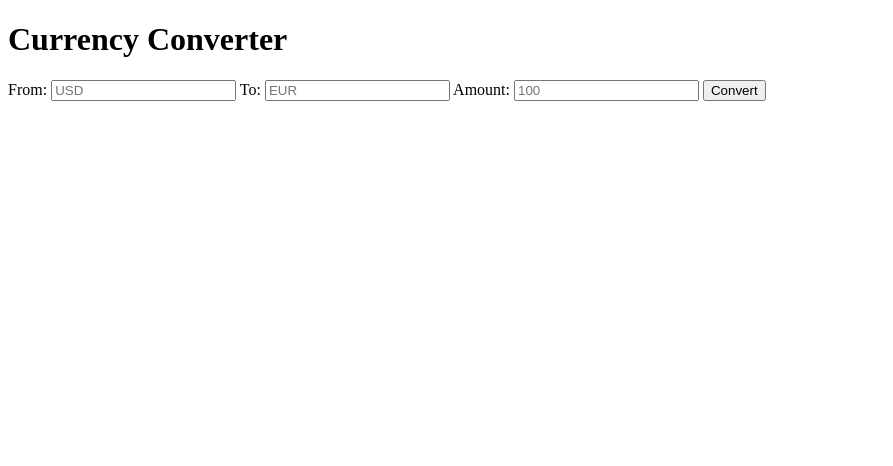
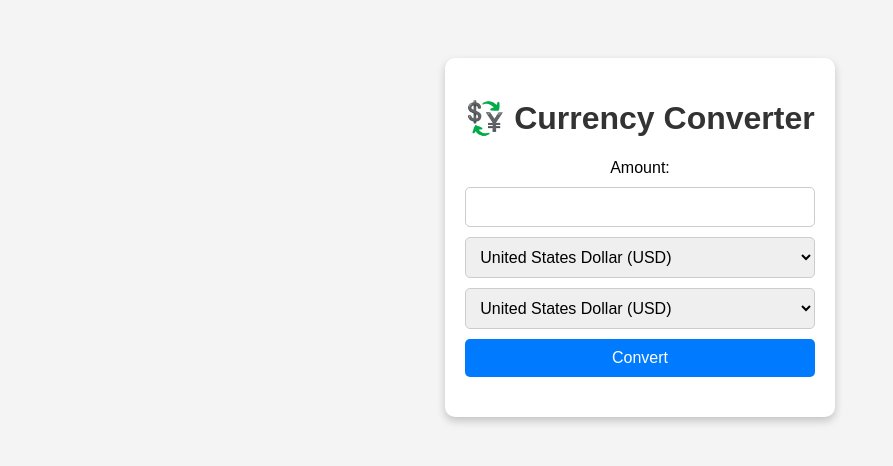
Before and after one commit to Hydromoon4493/currency-converter, a PHP site: page / in a window 1280 px wide. Shown: the top 466 px of the page, without its empty margins (0-893 px from the left). Run offline with PHP 8.4, Linux system fonts and the light colour scheme.

Commit message:
Unformated but working version of project

```diff
--- a/index.html
+++ b/index.html
@@ -4,40 +4,65 @@
     <meta charset="UTF-8">
     <meta name="viewport" content="width=device-width, initial-scale=1.0">
     <title>Currency Converter</title>
-    <script>
-        async function convertCurrency() {
-            const fromCurrency = document.getElementById("from_currency").value;
-            const toCurrency = document.getElementById("to_currency").value;
-            const amount = document.getElementById("amount").value;
-
-            const response = await fetch("/convert", {
-                method: "POST",
-                headers: { "Content-Type": "application/json" },
-                body: JSON.stringify({ from_currency: fromCurrency, to_currency: toCurrency, amount: amount })
-            });
-
-            const result = await response.json();
-            if (result.error) {
-                document.getElementById("result").innerText = "Error: " + result.error;
-            } else {
-                document.getElementById("result").innerText =
-                    `${result.original_amount} ${result.from_currency} = ${result.converted_amount} ${result.to_currency} (Rate: ${result.rate})`;
-            }
-        }
-    </script>
+    <link rel="stylesheet" href="styles.css">
 </head>
 <body>
-    <h1>Currency Converter</h1>
-    <label>From:
-        <input type="text" id="from_currency" placeholder="USD">
-    </label>
-    <label>To:
-        <input type="text" id="to_currency" placeholder="EUR">
-    </label>
-    <label>Amount:
-        <input type="number" id="amount" placeholder="100">
-    </label>
-    <button onclick="convertCurrency()">Convert</button>
-    <p id="result"></p>
+    <div class="container">
+        <h1>💱 Currency Converter</h1>
+        <form id="converter-form">
+            <label for="amount">Amount:</label>
+            <input type="number" id="amount" required>
+
+            <select id="from_currency">
+                <option value="USD">United States Dollar (USD)</option>
+                <option value="EUR">Euro (EUR)</option>
+                <option value="JPY">Japanese Yen (JPY)</option>
+            </select>
+
+            <select id="to_currency">
+                <option value="USD">United States Dollar (USD)</option>
+                <option value="EUR">Euro (EUR)</option>
+                <option value="JPY">Japanese Yen (JPY)</option>
+            </select>
+
+            <button type="submit">Convert</button>
+        </form>
+        <div id="result"></div>
+    </div>
+
+    <script>
+        document.addEventListener("DOMContentLoaded", function() {
+            fetch("/currencies")
+                .then(response => response.json())
+                .then(data => {
+                    const fromCurrency = document.getElementById("from_currency");
+                    const toCurrency = document.getElementById("to_currency");
+
+                    Object.keys(data).forEach(currency => {
+                        let option1 = new Option(currency, currency);
+                        let option2 = new Option(currency, currency);
+                        fromCurrency.add(option1);
+                        toCurrency.add(option2);
+                    });
+                });
+
+            document.getElementById("converter-form").addEventListener("submit", function(event) {
+                event.preventDefault();
+                const amount = document.getElementById("amount").value;
+                const from = document.getElementById("from_currency").value;
+                const to = document.getElementById("to_currency").value;
+
+                fetch("/convert", {
+                    method: "POST",
+                    headers: { "Content-Type": "application/json" },
+                    body: JSON.stringify({ amount, from_currency: from, to_currency: to })
+                })
+                .then(response => response.json())
+                .then(data => {
+                    document.getElementById("result").innerHTML = `Converted Amount: ${data.converted_amount} ${to}`;
+                });
+            });
+        });
+    </script>
 </body>
 </html>
--- a/styles.css
+++ b/styles.css
@@ -1,55 +1,48 @@
 body {
     font-family: Arial, sans-serif;
-    margin: 0;
-    padding: 0;
     background-color: #f4f4f4;
     text-align: center;
+    padding: 50px;
+}
+
+.container {
+    background: white;
+    padding: 20px;
+    border-radius: 10px;
+    box-shadow: 0px 4px 8px rgba(0, 0, 0, 0.2);
+    display: inline-block;
 }
 
 h1 {
-    background-color: #333;
-    color: white;
-    padding: 20px;
-    margin: 0;
+    color: #333;
 }
 
 form {
-    margin: 20px auto;
-    padding: 20px;
-    background-color: #fff;
-    border-radius: 5px;
-    width: 300px;
-    box-shadow: 0 4px 6px rgba(0, 0, 0, 0.1);
+    display: flex;
+    flex-direction: column;
+    gap: 10px;
 }
 
-form label {
-    display: block;
-    margin: 10px 0 5px;
-}
-
-form input, form select, form button {
-    width: 100%;
+input, select, button {
     padding: 10px;
-    margin: 5px 0 15px;
+    font-size: 16px;
     border: 1px solid #ccc;
     border-radius: 5px;
 }
 
-form button {
-    background-color: #333;
+button {
+    background-color: #007bff;
     color: white;
     border: none;
     cursor: pointer;
 }
 
-form button:hover {
-    background-color: #555;
+button:hover {
+    background-color: #0056b3;
 }
 
-h2 {
+#result {
     margin-top: 20px;
+    font-size: 18px;
+    font-weight: bold;
 }
-
-p {
-    font-size: 1.2em;
-}
```
Also changed, not shown: 1 other file.
